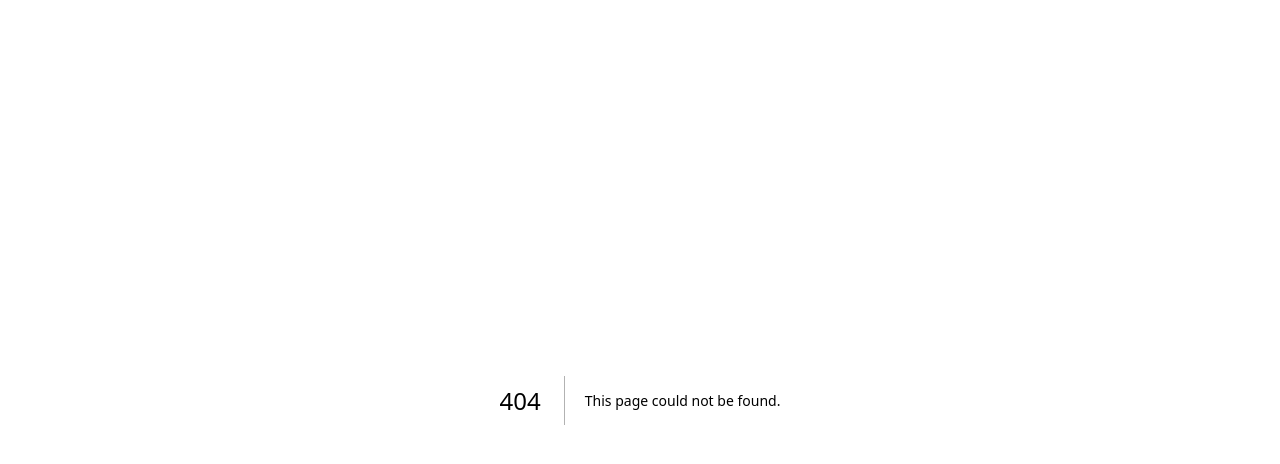
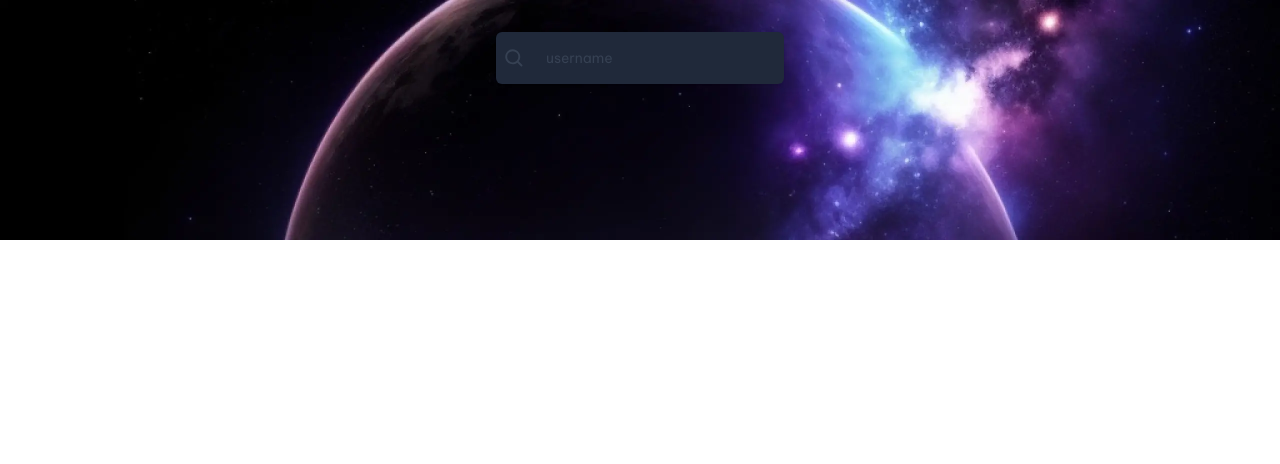
Before and after one commit to brayanpesantes/practicing-in-devchallenge, a Next.js app: page /gitHub-profile in a window 1280 px wide. Before the commit this address had no page. Shown: the top 464 px of the page. Built offline with nearby package versions, Linux system fonts and the light colour scheme.

Commit message:
create section hero

```diff
--- /dev/null
+++ b/app/gitHub-profile/components/Hero.tsx
@@ -0,0 +1,11 @@
+import InputSearch from "./InputSearch";
+
+export default function Hero() {
+  return (
+    <div className="h-60 w-full pt-8 bg-github bg-cover bg-center">
+      <div className="w-72 mx-auto">
+        <InputSearch />
+      </div>
+    </div>
+  );
+}
--- /dev/null
+++ b/app/gitHub-profile/components/InputSearch.tsx
@@ -0,0 +1,30 @@
+export default function InputSearch() {
+  return (
+    <label className="relative block">
+      <span className="sr-only">Search</span>
+      <span className="absolute inset-y-0 left-0 flex items-center pl-2 ">
+        <svg
+          xmlns="http://www.w3.org/2000/svg"
+          width="1em"
+          height="1em"
+          viewBox="0 0 16 16"
+          className="h-5 w-5 text-[#364153]"
+          fill="currentColor"
+        >
+          <path
+            fill="currentColor"
+            fillRule="evenodd"
+            d="M11.5 7a4.5 4.5 0 1 1-9 0a4.5 4.5 0 0 1 9 0m-.82 4.74a6 6 0 1 1 1.06-1.06l2.79 2.79a.75.75 0 1 1-1.06 1.06z"
+            clipRule="evenodd"
+          ></path>
+        </svg>
+      </span>
+      <input
+        className="placeholder:text-[#364153] block bg-[#20293A] w-full  rounded-md border-none py-4 px-4 ps-[50px] pr-3 shadow-sm focus:outline-none focus:border-[#3662E3] focus:ring-[#3662E3] focus:ring-2 sm:text-sm text-[#CDD5E0]"
+        placeholder="username"
+        type="text"
+        name="search"
+      />
+    </label>
+  );
+}
--- /dev/null
+++ b/app/gitHub-profile/page.tsx
@@ -0,0 +1,9 @@
+import Hero from "./components/Hero";
+
+export default function page() {
+  return (
+    <div className="font-beVietnamPro">
+      <Hero />
+    </div>
+  );
+}
--- a/app/page.tsx
+++ b/app/page.tsx
@@ -12,6 +12,7 @@ export default function Home() {
       <a href="/qr-generator">Qr Codo Generator </a>
       <a href="/guess-the-word-game">guess the word game</a>
       <a href="/simple-coffe">Simple Cafe</a>
+      <a href="/gitHub-profile">githup profile</a>
     </main>
   );
 }
--- a/tailwind.config.ts
+++ b/tailwind.config.ts
@@ -27,6 +27,7 @@ const config: Config = {
         quote: "url('/images/bg-image-random-quote.svg')",
         qr: "url('/images/bg-illustration.svg')",
         cafe: "url('/images/bg-cafe.webp')",
+        github: "url('/images/hero-image-github-profile.webp')",
       },
     },
   },
```
Also changed, not shown: public/images/hero-image-github-profile.webp (added).
